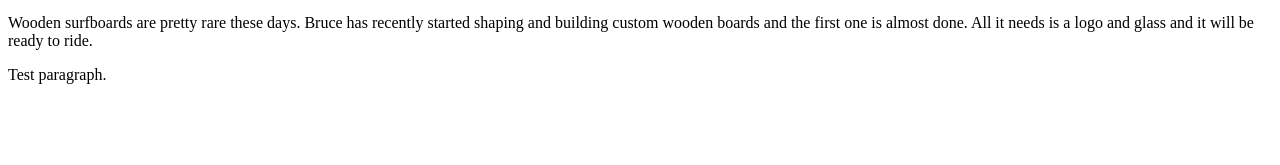
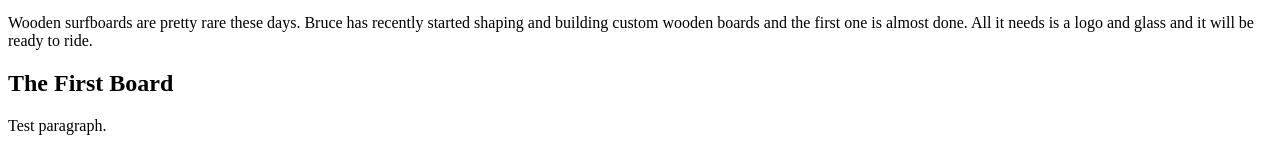
Before and after one commit to vrtkl1/wsd, a plain HTML site: page index.html in a window 1280 px wide. Shown: the part 635-800 px from the top of the page. Drawn offline with Linux system fonts and the light colour scheme.

Commit message:
added second section and content

```diff
--- a/index.html
+++ b/index.html
@@ -16,7 +16,14 @@
 <img src="images/popsLogo.png">
 <p>Wooden surfboards are pretty rare these days. Bruce has recently started shaping and building custom wooden boards and the first one is almost done. All it needs is a logo and glass and it will be ready to ride.</p>
 </section>
+<section>
+<header>
+<h1>The First Board</h1>
+</header>
+<article>
 	<p>Test paragraph.</p>
+</article>
+</section>
 </div>
 </body>
 </html>
```
